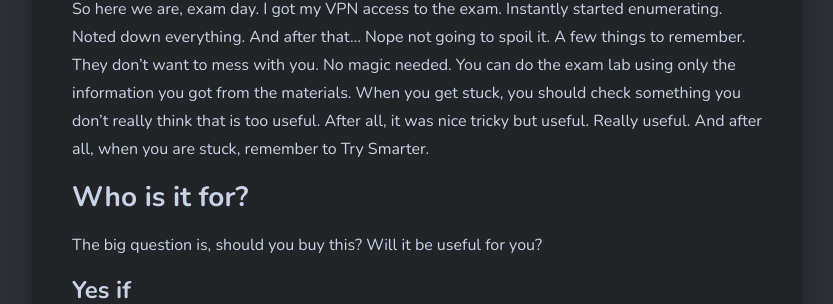
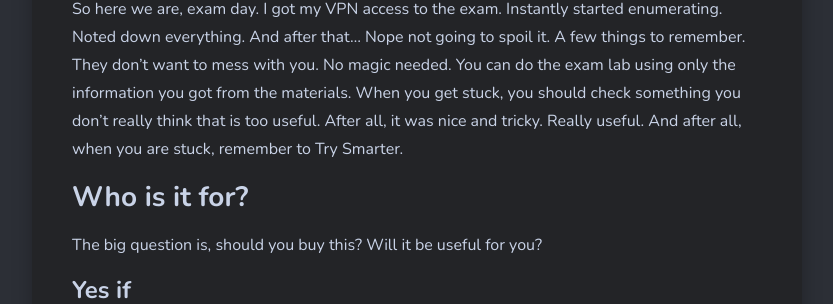
Before and after one commit to hzsolt21/hzsolt21.github.io, a Jekyll site: the page built from _posts/2019-07-05-ADLabReviewStrik1r.markdown, in a window 1280 px wide and 900 px high, scrolled down 2264 px. Shown: the part 262-566 px from the top of the window, without its empty margins (23-856 px from the left). Built offline with Jekyll 4.4.1, drawn with Linux system fonts in a browser that asks for light colours; comment, search, counter and statistics services are not loaded.

Commit message:
change a little

```diff
--- a/_posts/2019-07-05-ADLabReviewStrik1r.markdown
+++ b/_posts/2019-07-05-ADLabReviewStrik1r.markdown
@@ -47,7 +47,7 @@ So I started, enumerating all the way. Doing the objectives.  It was kinda fast.
 - Some things from the defense section turned on in some of the machines. Maybe in Red team lab this is already a thing.
 
 <h2>The Exam</h2>
-So here we are, exam day. I got my VPN access to the exam. Instantly started enumerating. Noted down everything. And after that… Nope not going to spoil it. A few things to remember. They don't want to mess with you. No magic needed. You can do the exam lab using only the information you got from the materials. When you get stuck, you should check something you don't really think that is too useful. After all, it was nice tricky but useful. Really useful. And after all, when you are stuck, remember to Try Smarter.
+So here we are, exam day. I got my VPN access to the exam. Instantly started enumerating. Noted down everything. And after that… Nope not going to spoil it. A few things to remember. They don't want to mess with you. No magic needed. You can do the exam lab using only the information you got from the materials. When you get stuck, you should check something you don't really think that is too useful. After all, it was nice and tricky. Really useful. And after all, when you are stuck, remember to Try Smarter.
 
 <h2>Who is it for?</h2>
 
```
